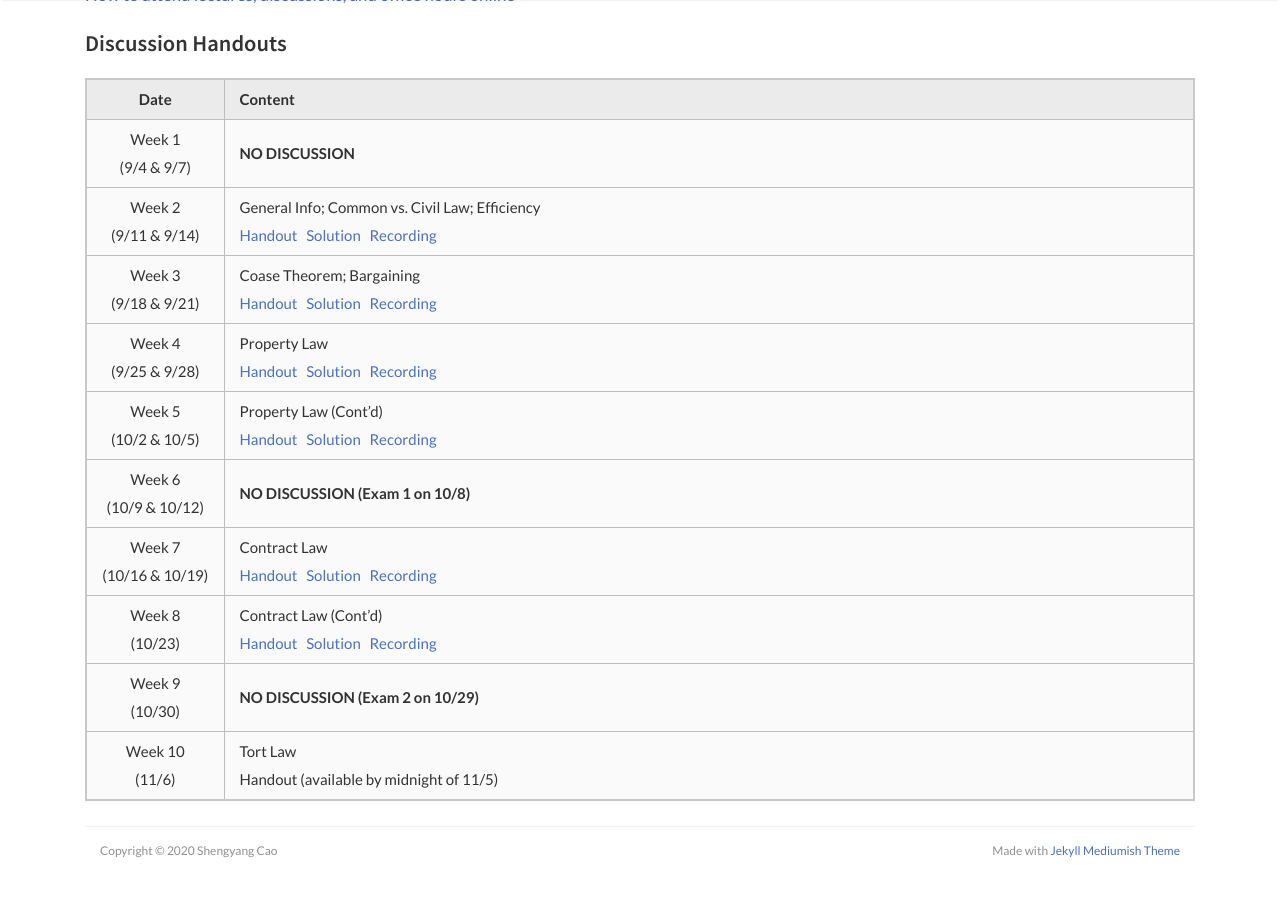
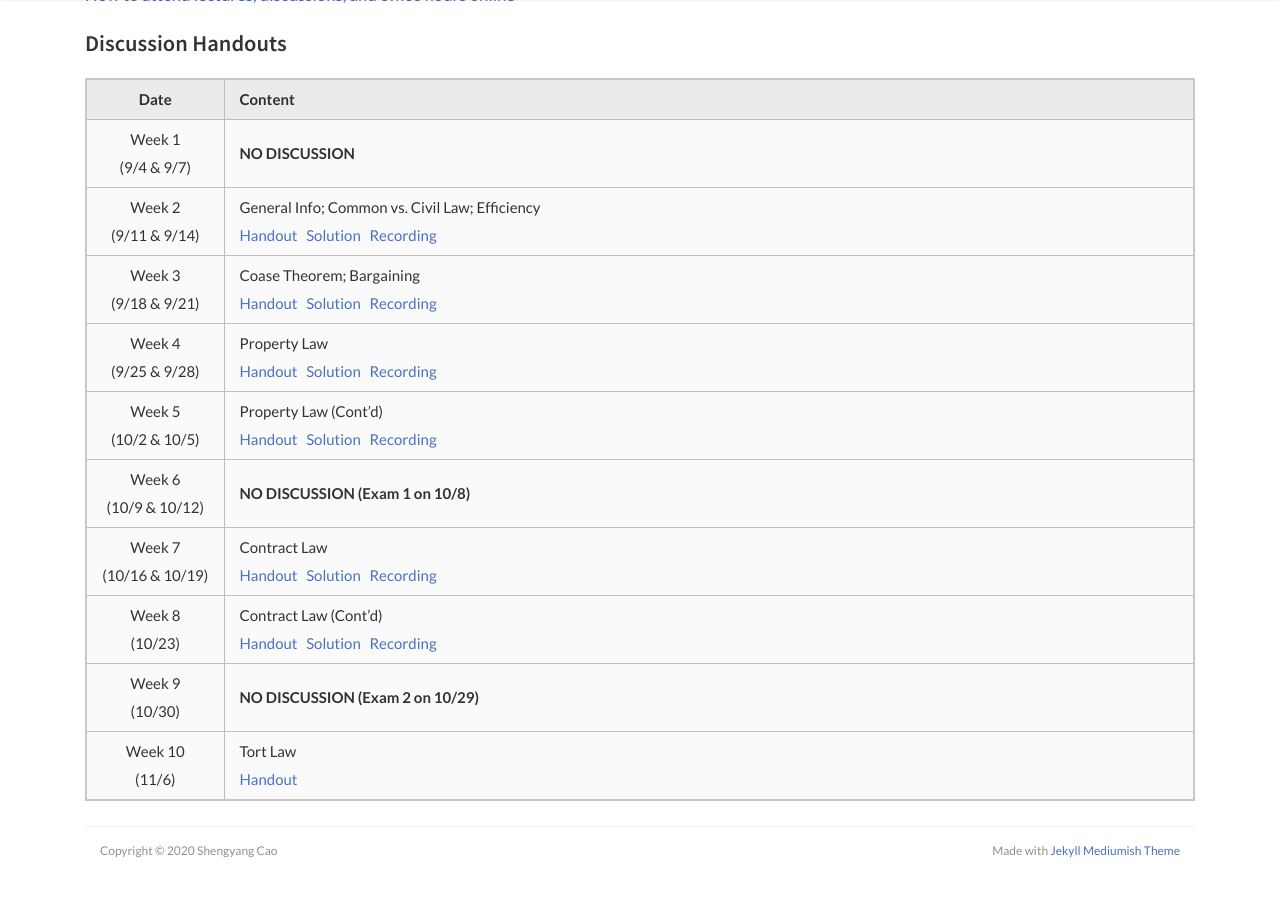
Before and after one commit to scaotravis/scaotravis.github.io, a Jekyll site: the page built from _posts/2020-08-04-teaching-fa-522.md, in a window 1280 px wide and 900 px high, scrolled down 766 px. Shown: the top 897 px of the window. Built offline with Jekyll 4.4.1, drawn with Linux system fonts in a browser that asks for light colours; nearby versions of some CDN libraries; comment, search, counter and statistics services are not loaded.

Commit message:
dis 7: upload handout

```diff
--- a/_posts/2020-08-04-teaching-fa-522.md
+++ b/_posts/2020-08-04-teaching-fa-522.md
@@ -38,4 +38,4 @@ permalink: /teaching/fa20-522
 | Week 7 <br> (10/16 & 10/19) | Contract Law <br> [Handout]({{ site.url }}/downloads/teaching/fa20-522/522_fa20_dis-5_handout.pdf) &nbsp; [Solution]({{ site.url }}/downloads/teaching/fa20-522/522_fa20_dis-5_sol.pdf) &nbsp; [Recording](https://us-lti.bbcollab.com/recording/9f4c2ebea07649ff82342894d4fa79fa)|
 | Week 8 <br> (10/23) | Contract Law (Cont'd) <br> [Handout]({{ site.url }}/downloads/teaching/fa20-522/522_fa20_dis-6_handout.pdf) &nbsp; [Solution]({{ site.url }}/downloads/teaching/fa20-522/522_fa20_dis-6_sol.pdf) &nbsp; [Recording](https://youtu.be/k6AFAftc8as) |
 | Week 9 <br> (10/30) | **NO DISCUSSION (Exam 2 on 10/29)** |
-| Week 10 <br> (11/6) | Tort Law <br> Handout (available by midnight of 11/5) |
+| Week 10 <br> (11/6) | Tort Law <br> [Handout]({{ site.url }}/downloads/teaching/fa20-522/522_fa20_dis-7_handout.pdf) |
```
Also changed, not shown: 6 other files.
